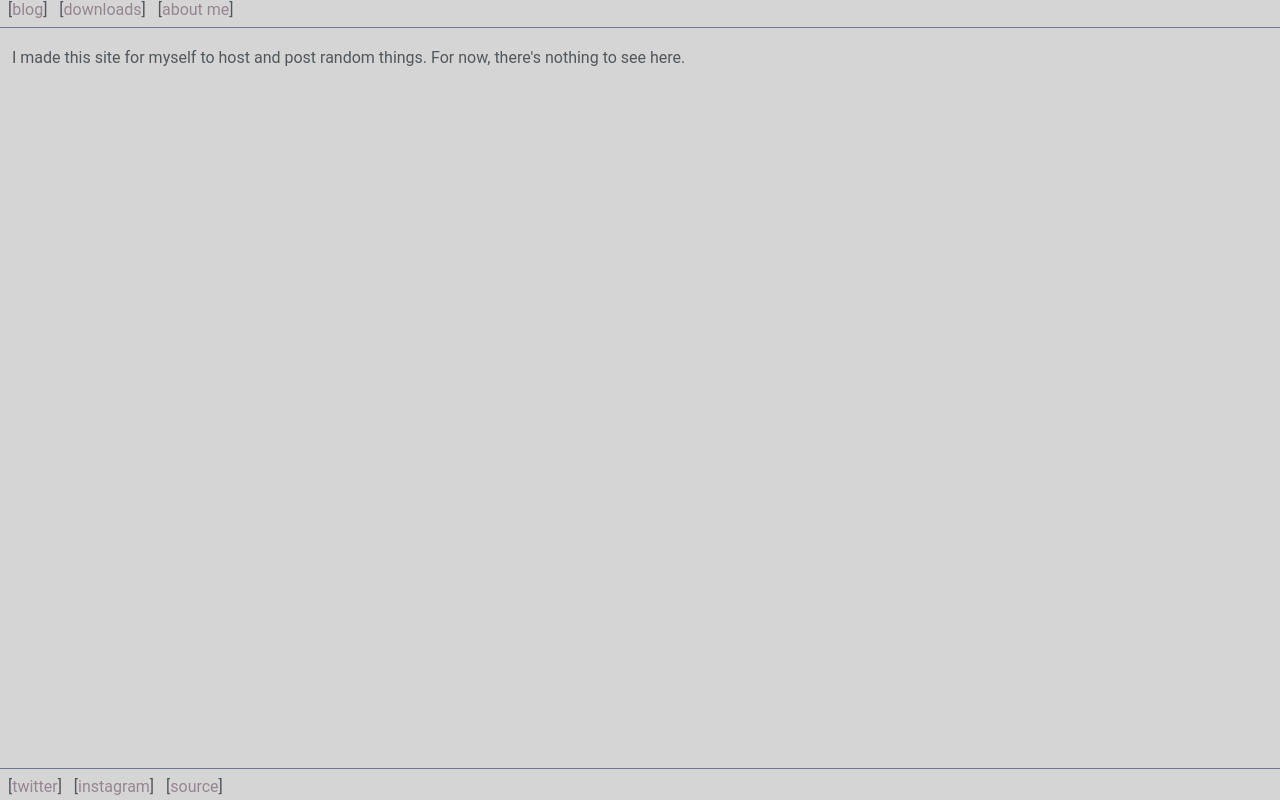
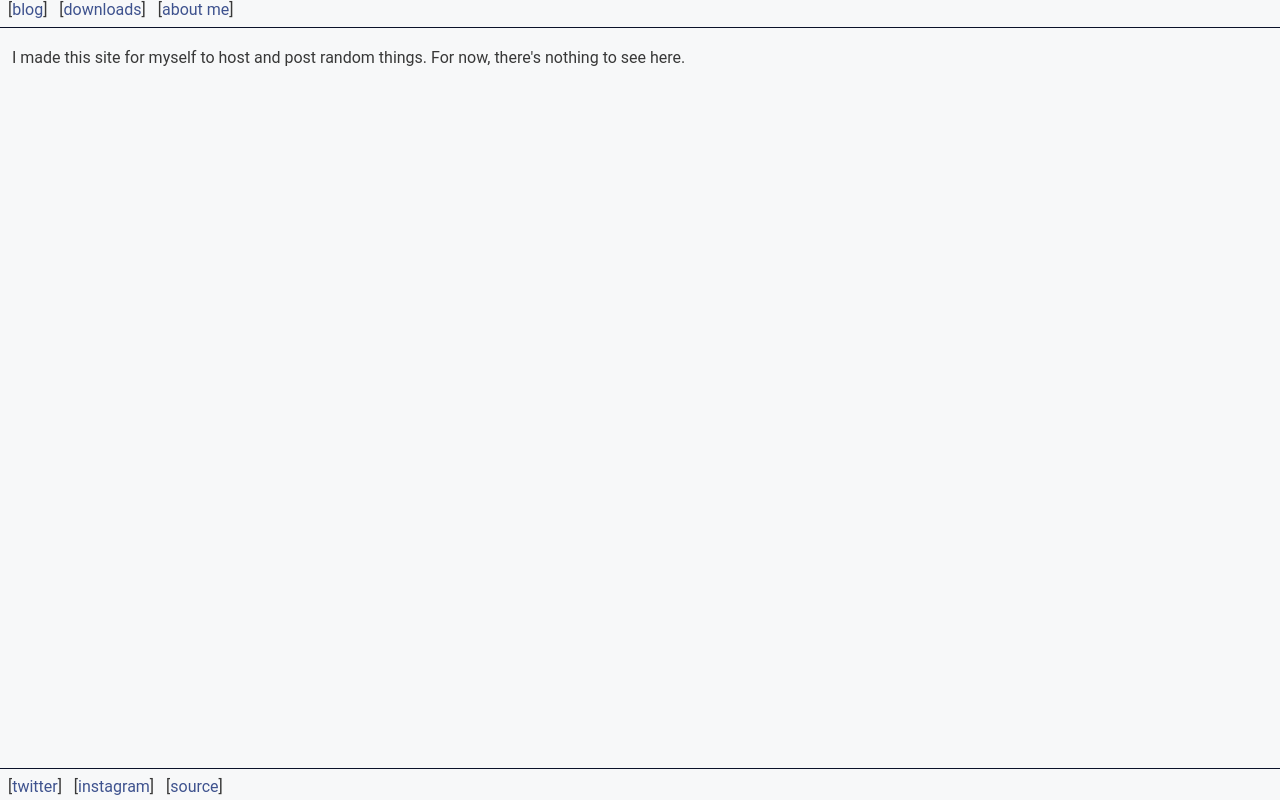
Before and after one commit to arteeh/website, a PHP site: page /about.php in a window 1280 px wide. Run offline with PHP 8.4, Linux system fonts and the light colour scheme.

Commit message:
colors 2

```diff
--- a/css/style.css
+++ b/css/style.css
@@ -1,16 +1,16 @@
 /*
-Background:	d5d5d5
-Links:		96858f
-Titles/Bars:	6d7993
-Text:		52575b
+Background:	F7F8F9
+Links:		3E528E
+Titles/Bars:	0A122A
+Text:		383838
 */
 
 * {
 	font-family: Roboto,RobotoDraft,Helvetica,Arial,sans-serif;
 	/* Paper */
-	background: #d5d5d5;
+	background: #F7F8F9;
 	/* Charcoal */
-	color: #52575b;
+	color: #383838;
 }
 
 html, body {
@@ -20,13 +20,13 @@ html, body {
 }
 
 a {
-	color: #96858f;
+	color: #3E528E;
 	text-decoration: none;
 }
 
 hr {
 	border: none;
-	border-top: 1px solid #6d7993;
+	border-top: 1px solid #0A122A;
 }
 
 p {
@@ -35,7 +35,7 @@ p {
 }
 
 h2 {
-	color: #6d7993;
+	color: #0A122A;
 }
 
 #container {
```
